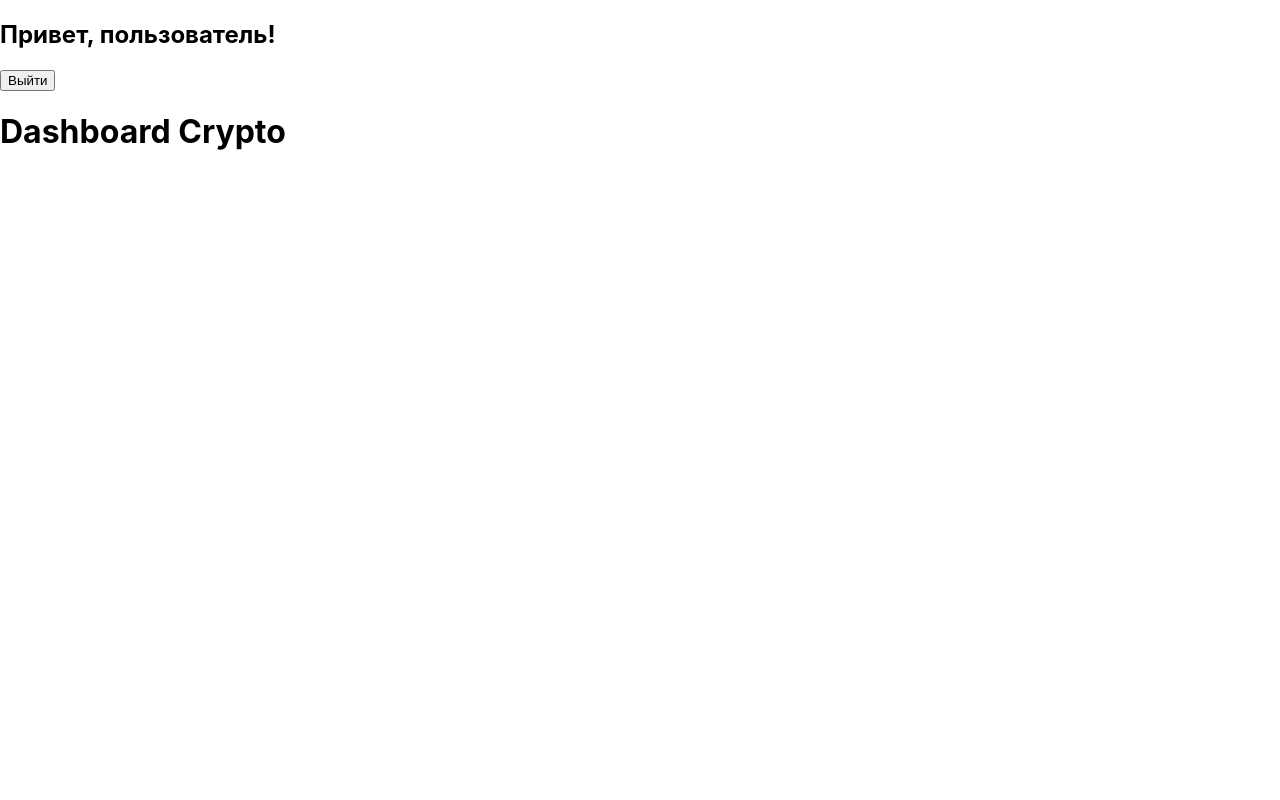
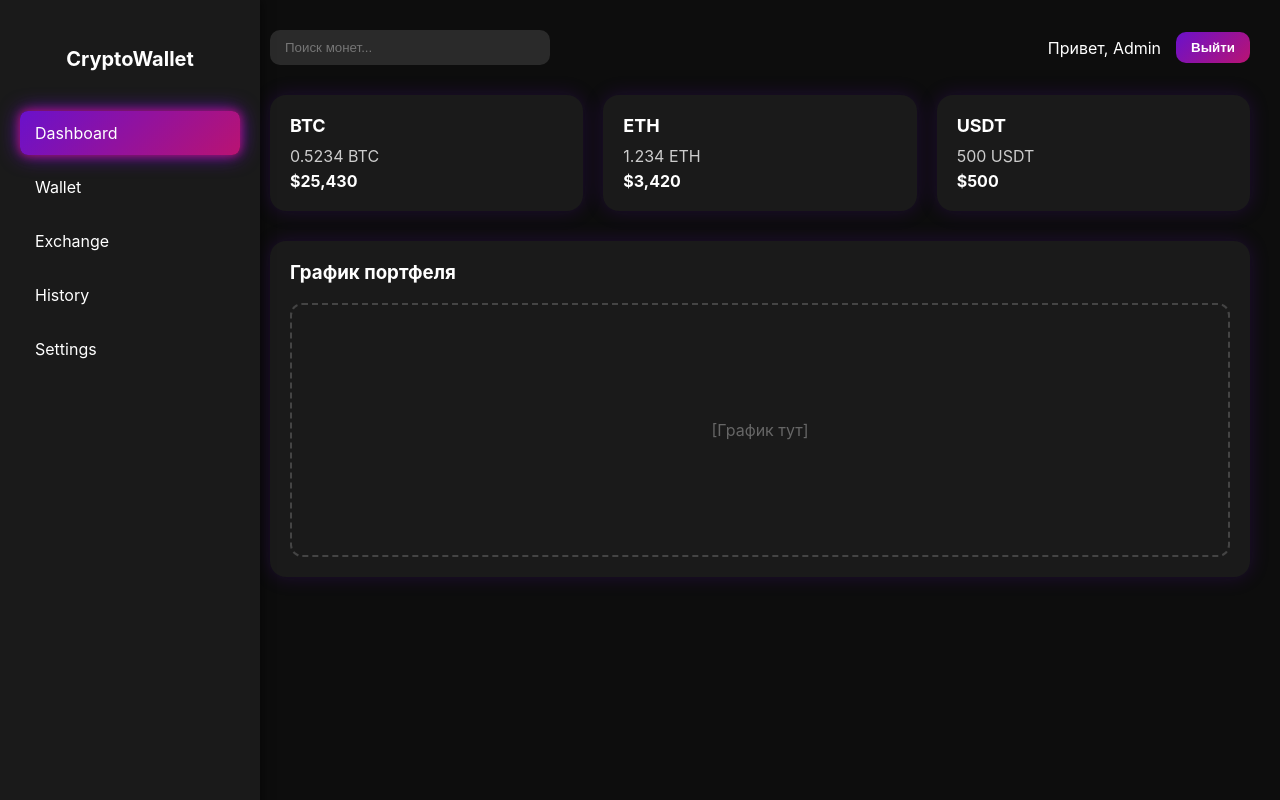
Before and after one commit to NooneCar3s/TeamProjectFront, a plain HTML site: page dashboard.html in a window 1280 px wide. Drawn offline with Linux system fonts and the light colour scheme.

Commit message:
add Layout for main page

```diff
--- a/dashboard.html
+++ b/dashboard.html
@@ -2,19 +2,64 @@
 <html lang="ru">
 <head>
   <meta charset="UTF-8">
-  <title>Dashboard</title>
+  <title>Dashboard | Crypto Wallet</title>
   <link rel="stylesheet" href="style.css">
 </head>
-<body>
-  <header>
-    <h2>Привет, пользователь!</h2>
-    <button id="logoutBtn">Выйти</button>
-  </header>
+<body class="dashboard-body">
 
-  <main>
-    <!-- тут дашборд по макету -->
-    <h1>Dashboard Crypto</h1>
-  </main>
+  <!-- Sidebar -->
+  <aside class="sidebar">
+    <h2 class="logo">CryptoWallet</h2>
+    <nav>
+      <ul>
+        <li class="active">Dashboard</li>
+        <li>Wallet</li>
+        <li>Exchange</li>
+        <li>History</li>
+        <li>Settings</li>
+      </ul>
+    </nav>
+  </aside>
+
+  <!-- Main Content -->
+  <div class="main-content">
+    <!-- Header -->
+    <header class="header">
+      <div class="search">
+        <input type="text" placeholder="Поиск монет...">
+      </div>
+      <div class="profile">
+        <span>Привет, Admin</span>
+        <button id="logoutBtn">Выйти</button>
+      </div>
+    </header>
+
+    <!-- Dashboard cards -->
+    <section class="cards">
+      <div class="card">
+        <h3>BTC</h3>
+        <p>0.5234 BTC</p>
+        <span>$25,430</span>
+      </div>
+      <div class="card">
+        <h3>ETH</h3>
+        <p>1.234 ETH</p>
+        <span>$3,420</span>
+      </div>
+      <div class="card">
+        <h3>USDT</h3>
+        <p>500 USDT</p>
+        <span>$500</span>
+      </div>
+    </section>
+
+    <!-- Graph placeholder -->
+    <section class="graph">
+      <h3>График портфеля</h3>
+      <div class="graph-placeholder">[График тут]</div>
+    </section>
+
+  </div>
 
   <script src="main.js"></script>
 </body>
--- a/style.css
+++ b/style.css
@@ -91,3 +91,172 @@ body {
   from { opacity: 0; transform: translateY(-20px); }
   to { opacity: 1; transform: translateY(0); }
 }
+
+
+/* /////////////////////////////////////////////////////////////////////////////////////////////////////////////////////// */
+/* /////////////////////////////////////////////////////////////////////////////////////////////////////////////////////// */
+/* /////////////////////////////////////////////////////////////////////////////////////////////////////////////////////// */
+/* /////////////////////////////////////////////////////////////////////////////////////////////////////////////////////// */
+/* /////////////////////////////////////////////////////////////////////////////////////////////////////////////////////// */
+
+/* Общий стиль */
+body, html {
+  margin: 0;
+  padding: 0;
+  font-family: 'Inter', Arial, sans-serif;
+  background: #0d0d0d;
+  color: #fff;
+}
+
+/* Sidebar */
+.sidebar {
+  position: fixed;
+  left: 0;
+  top: 0;
+  width: 220px;
+  height: 100%;
+  background: #1a1a1a;
+  padding: 30px 20px;
+  box-shadow: 2px 0 10px rgba(0,0,0,0.5);
+}
+
+.sidebar .logo {
+  color: #fff;
+  font-size: 20px;
+  margin-bottom: 40px;
+  text-align: center;
+}
+
+.sidebar nav ul {
+  list-style: none;
+  padding: 0;
+}
+
+.sidebar nav ul li {
+  padding: 12px 15px;
+  margin-bottom: 10px;
+  border-radius: 8px;
+  cursor: pointer;
+  transition: all 0.3s;
+}
+
+.sidebar nav ul li.active,
+.sidebar nav ul li:hover {
+  background: linear-gradient(135deg, #6a11cb, #b91372);
+  box-shadow: 0 0 10px #b91372, 0 0 20px #6a11cb;
+}
+
+/* Main content */
+.main-content {
+  margin-left: 240px;
+  padding: 30px;
+}
+
+/* Header */
+.header {
+  display: flex;
+  justify-content: space-between;
+  align-items: center;
+  margin-bottom: 30px;
+}
+
+.header .search input {
+  padding: 10px 15px;
+  border-radius: 10px;
+  border: none;
+  background: #2a2a2a;
+  color: #fff;
+  outline: none;
+  width: 250px;
+}
+
+.header .profile {
+  display: flex;
+  align-items: center;
+  gap: 15px;
+}
+
+.header .profile button {
+  padding: 8px 15px;
+  border: none;
+  border-radius: 10px;
+  background: linear-gradient(135deg, #6a11cb, #b91372);
+  color: #fff;
+  font-weight: bold;
+  cursor: pointer;
+  transition: all 0.3s;
+}
+
+.header .profile button:hover {
+  box-shadow: 0 0 15px #b91372, 0 0 25px #6a11cb;
+}
+
+/* Cards */
+.cards {
+  display: flex;
+  gap: 20px;
+  margin-bottom: 30px;
+}
+
+.card {
+  flex: 1;
+  background: #1a1a1a;
+  padding: 20px;
+  border-radius: 16px;
+  box-shadow: 0 0 20px rgba(106, 17, 203, 0.2);
+  transition: all 0.3s;
+}
+
+.card:hover {
+  box-shadow: 0 0 25px #b91372, 0 0 35px #6a11cb;
+}
+
+.card h3 {
+  margin: 0 0 10px 0;
+  font-size: 18px;
+}
+
+.card p {
+  margin: 0 0 5px 0;
+  font-size: 16px;
+  color: #ccc;
+}
+
+.card span {
+  font-weight: bold;
+  color: #fff;
+}
+
+/* Graph placeholder */
+.graph {
+  background: #1a1a1a;
+  padding: 20px;
+  border-radius: 16px;
+  box-shadow: 0 0 20px rgba(106, 17, 203, 0.2);
+}
+
+.graph h3 {
+  margin-top: 0;
+}
+
+.graph-placeholder {
+  height: 250px;
+  border: 2px dashed #444;
+  border-radius: 12px;
+  display: flex;
+  justify-content: center;
+  align-items: center;
+  color: #666;
+  margin-top: 15px;
+}
+
+/* Адаптивность */
+@media (max-width: 900px) {
+  .main-content {
+    margin-left: 0;
+    padding: 20px;
+  }
+  .cards {
+    flex-direction: column;
+  }
+}
```
